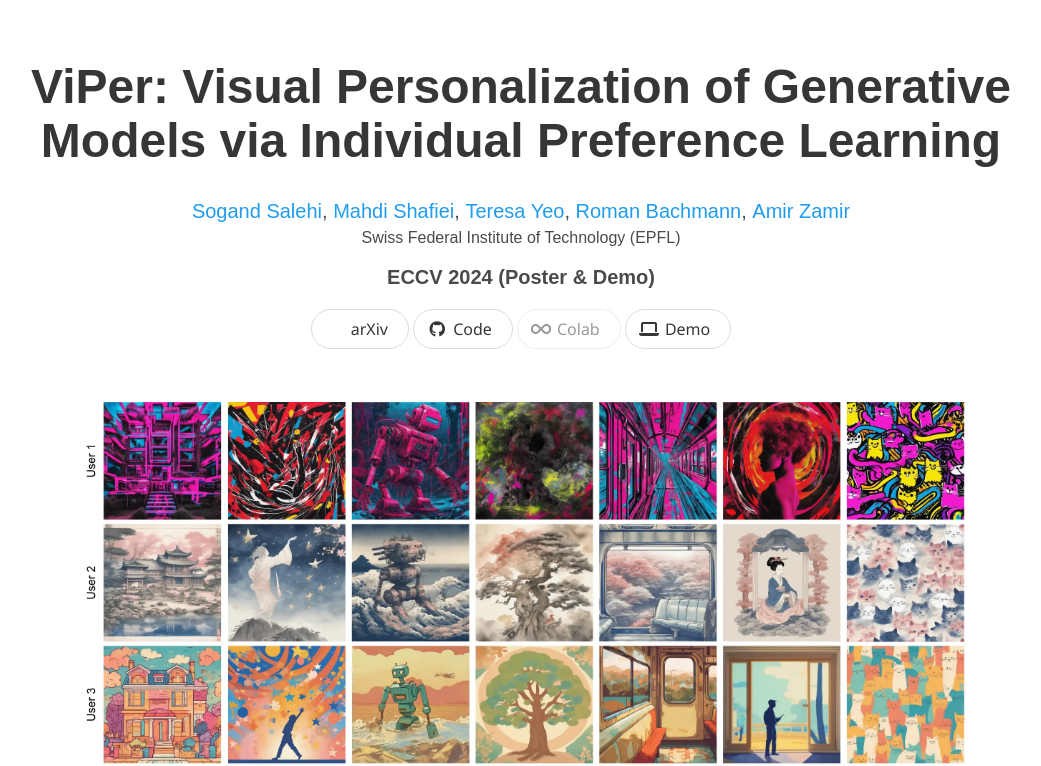
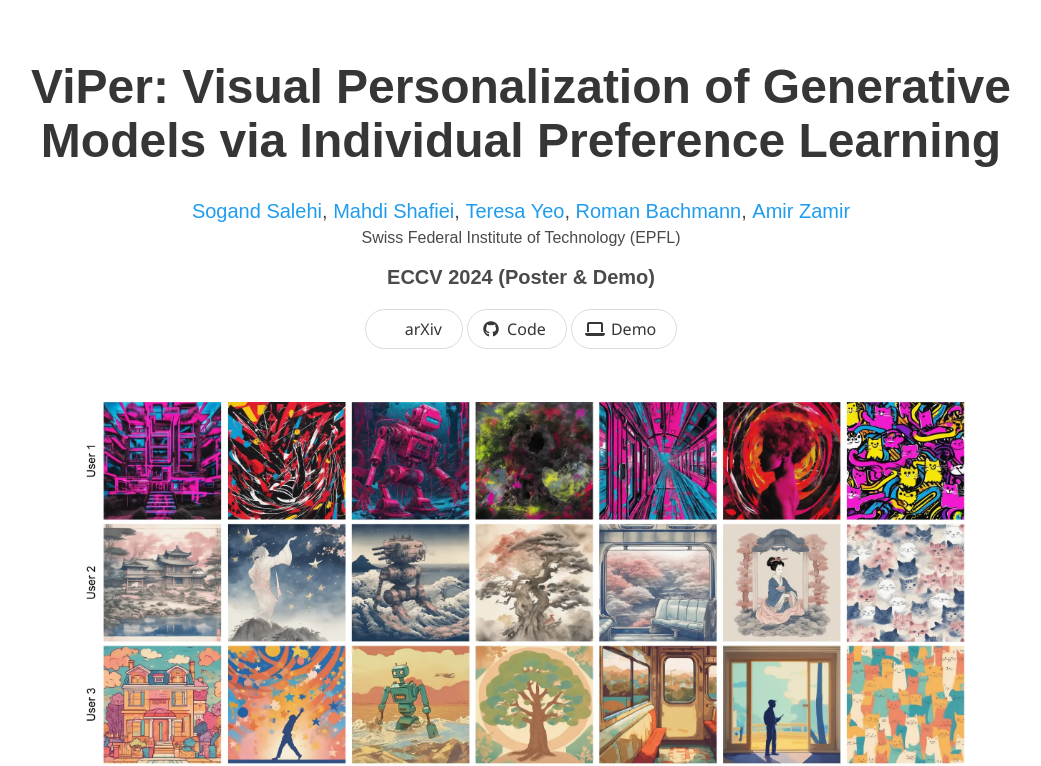
Before and after one commit to sogandstorme/website, a plain HTML site: page index.html in a window 1280 px wide. Shown: the top 766 px of the page, without its empty margins (119-1160 px from the left). Drawn offline with nearby package versions, Linux system fonts and the light colour scheme; some icons are missing; a web font is replaced by a local one.

Commit message:
Update index.html

```diff
--- a/index.html
+++ b/index.html
@@ -101,15 +101,6 @@
                 <span>Code</span>
               </a>
               </span>
-             <span class="link-block">
-              <a target="_blank"
-                 class="external-link button is-normal is-rounded" disabled>
-                <span class="icon">
-                    <i class="fas fa-infinity"></i>
-                </span>
-                <span>Colab</span>
-              </a>
-             </span>
 
             <span class="link-block">
               <a href="https://huggingface.co/spaces/EPFL-VILAB/ViPer"  target="_blank"
```
